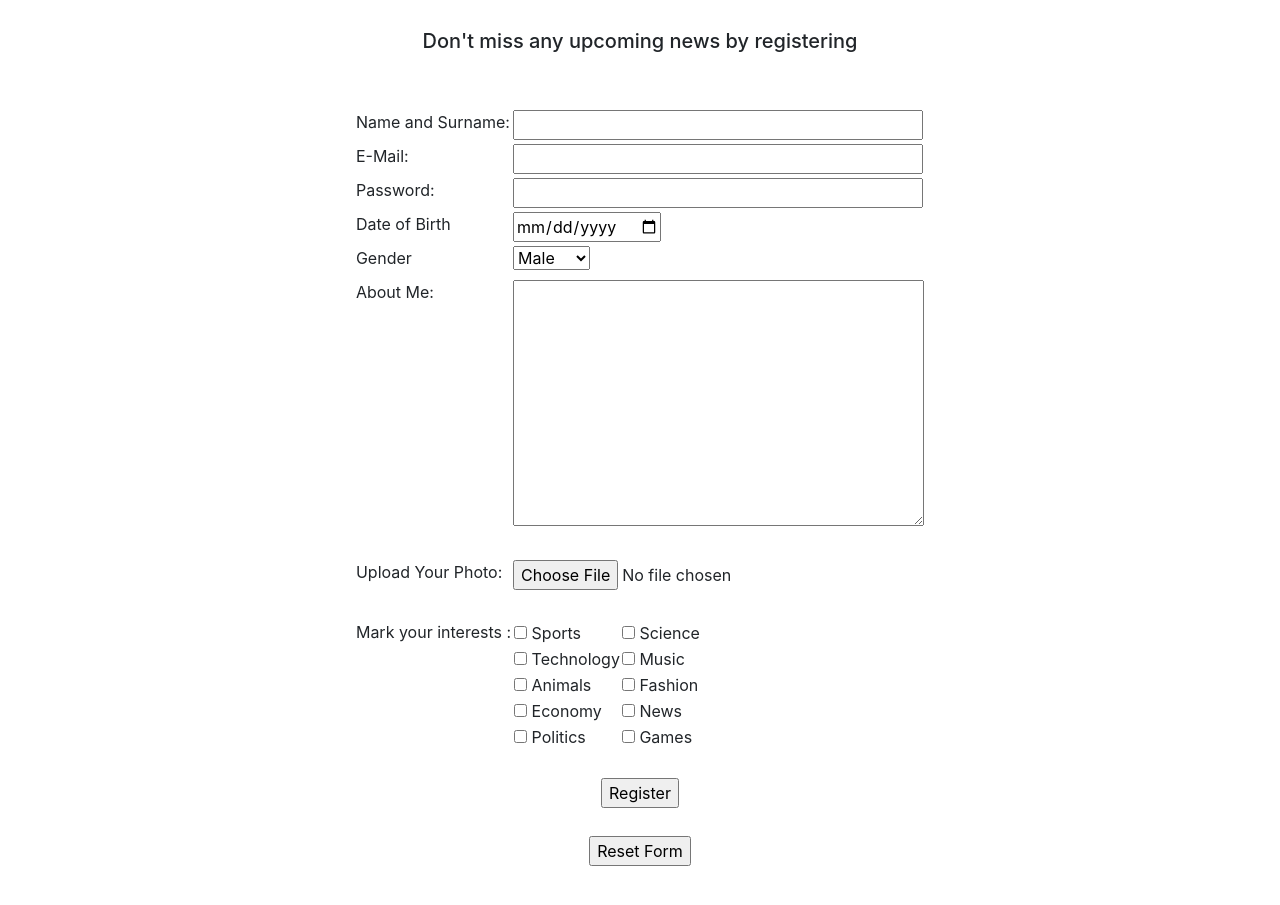
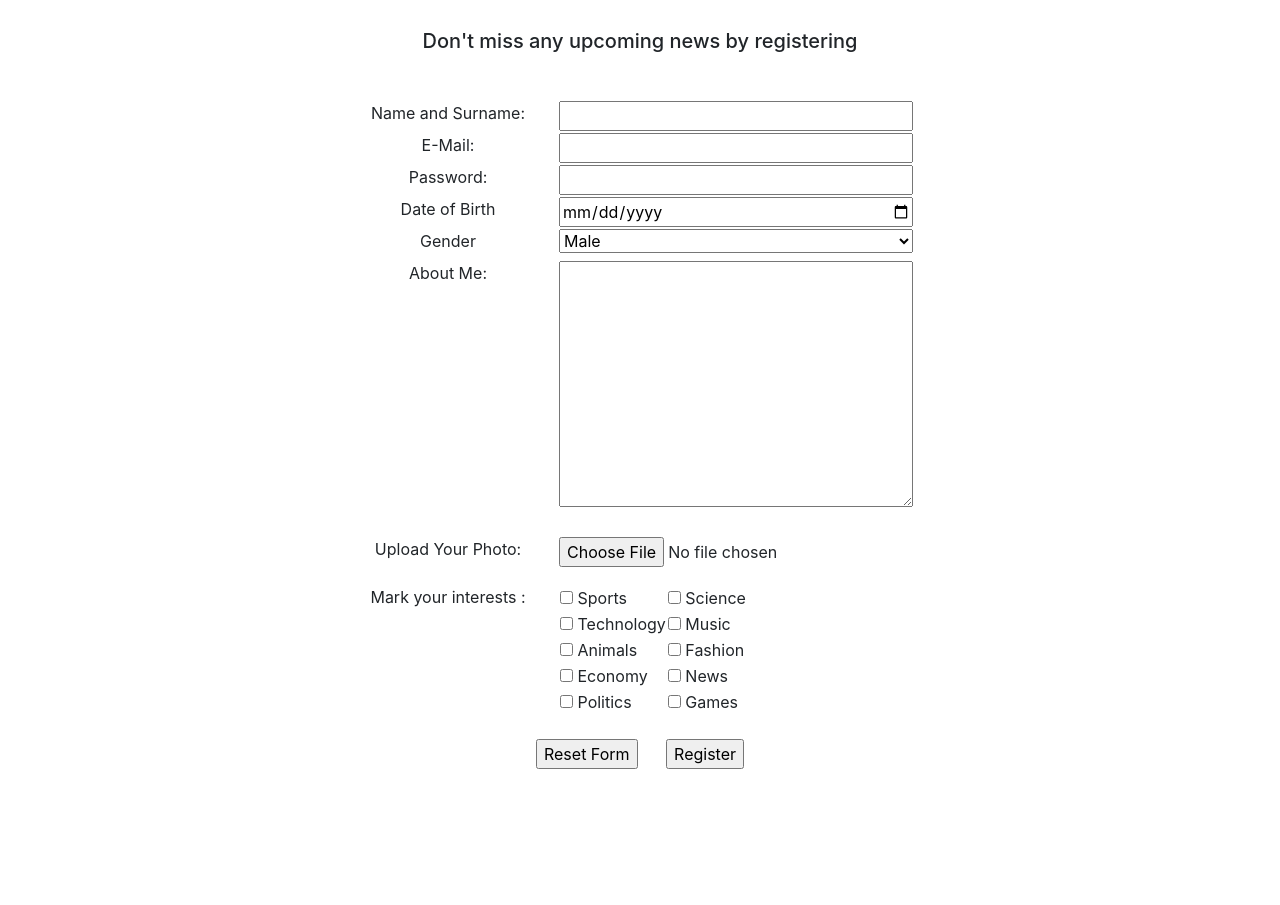
Before and after one commit to shu3hammm/HTMLWebSite_Part2, a website: page registration.html in a window 1280 px wide. Shown: the part 131-1036 px from the top of the page. After the commit the page ends 948 px from the top, so only its background shows below. Drawn offline with Linux system fonts and the light colour scheme.

Commit message:
Add files via upload

```diff
--- a/registration.html
+++ b/registration.html
@@ -12,7 +12,16 @@
 
     <!-- Bootstrap core CSS -->
     <link href="vendor/bootstrap/css/bootstrap.min.css" rel="stylesheet">
+    <style>
+        .form-element {
+            width: 100%;
 
+        }
+
+        .page-body{
+            max-width: 576px;
+        }
+    </style>
 </head>
 
 <body>
@@ -21,7 +30,8 @@
 <nav class="navbar navbar-expand-lg navbar-dark bg-dark static-top">
     <div class="container">
         <a class="navbar-brand" href="index.html">MY WEB SITE</a>
-        <button class="navbar-toggler" type="button" data-toggle="collapse" data-target="#navbarResponsive" aria-controls="navbarResponsive" aria-expanded="false" aria-label="Toggle navigation">
+        <button class="navbar-toggler" type="button" data-toggle="collapse" data-target="#navbarResponsive"
+                aria-controls="navbarResponsive" aria-expanded="false" aria-label="Toggle navigation">
             <span class="navbar-toggler-icon"></span>
         </button>
         <div class="collapse navbar-collapse" id="navbarResponsive">
@@ -56,90 +66,82 @@
 </nav>
 
 <!-- Page Content -->
-<center><br><h1>Register</h1><br>
-<h5>Don't miss any upcoming news by registering</h5><br></center>
-<center><div class="container">
-    <br>
+<div class="text-center mb-5">
+    <br><h1>Register</h1><br>
+    <h5>Don't miss any upcoming news by registering</h5>
+</div>
+
+<div class="container text-center page-body">
     <form action="">
-        <table >
-            <tr>
-                <td valign="top">
+        <div class="row">
+            <div class="col-4">
                 <label>Name and Surname: </label>
-                </td>
-                <td valign="top">
-                    <input type="namesurname" name="namesurname" maxlength="50" size="35">
-                </td>
-            </tr>
-
-            <tr>
-                <td valign="top">
+            </div>
+            <div class="col">
+                <input type="namesurname" name="namesurname" maxlength="50" class="form-element">
+            </div>
+        </div>
+        <div class="row">
+            <div class="col-4">
                 <label>E-Mail: </label>
-                </td>
-                <td valign="top">
-                    <input type="email" name="email" maxlength="80" size="35">
-                </td>
-            </tr>
-            <tr>
-                <td valign="top">
+            </div>
+            <div class="col">
+                <input type="email" name="email" maxlength="80" class="form-element">
+            </div>
+        </div>
+        <div class="row">
+            <div class="col-4">
                 <label>Password: </label>
-                </td>
-                <td valign="top">
-                    <input type="password" name="password" maxlength="50" size="35">
-                </td>
-
-            </tr>
-            <tr>
-                <td valign="top">
+            </div>
+            <div class="col">
+                <input type="password" name="password" maxlength="50" class="form-element">
+            </div>
+        </div>
+        <div class="row">
+            <div class="col-4">
                 <label>Date of Birth </label>
-                </td>
-                <td valign="top">
-                    <input type="date" name="date_of_birth" maxlength="30" size="35">
-                </td>
-            </tr>
-            <tr>
-                <td valign="top">
+            </div>
+            <div class="col">
+                <input type="date" name="date_of_birth" maxlength="30" class="form-element">
+            </div>
+        </div>
+        <div class="row">
+            <div class="col-4">
                 <label>Gender </label>
-                </td>
-                <td valign="top">
-                    <select>
+            </div>
+            <div class="col">
+                <select class="form-element">
                     <option value="male">Male</option>
                     <option value="female">Female</option>
                     <option value="other">Other</option>
                 </select>
-                </td>
-            </tr>
+            </div>
+        </div>
+        <div class="row">
+            <div class="col-4">
+                <label>About Me: </label>
+            </div>
+            <div class="col">
+                <textarea name="about_me" maxlength="1000" rows="10" class="form-element"></textarea>
+            </div>
+        </div>
+        <div class="row mb-3">
+            <div class="col-4">
+                <br><label>Upload Your Photo: </label>
+            </div>
+            <div class="col">
+                <br>
+                <input class="form-element" type="file" name="pic" accept="image/*">
+            </div>
+        </div>
+        <div class="row">
+            <div class="col-4">
+                <label>Mark your interests : </label>
+            </div>
+            <div class="col">
+                <table class="text-left">
                     <tr>
-                <td valign="top">
-                    <label>About Me: </label>
-                </td>
-                <td valign="top">
-                    <textarea name="about_me" maxlength="1000" cols="38" rows="10"></textarea>
-                </td>
-            </tr>
-            <tr>
-                <td><br/></td>
-            </tr>
-            <tr>
-                <td valign="top">
-                    <label>Upload Your Photo: </label>
-                </td>
-                <td valign="top">
-                    <input type="file" name="pic" accept="image/*">
-                </td>
-            </tr>
-
-            <tr>
-                <td><br/></td>
-            </tr>
-
-            <tr>
-                <td valign="top">
-                    <label>Mark your interests : </label>
-                </td>
-                <td valign="top">
-                    <table>
-                        <tr>
-                            <td><input type="checkbox"> Sports </td>
+                        <td><input type="checkbox"> Sports</td>
                         <td><input type="checkbox"> Science</td>
                     </tr>
                     <tr>
@@ -159,31 +161,20 @@
                         <td><input type="checkbox"> Games</td>
                     </tr>
                 </table>
-                </td>
-            </tr>
-            <tr>
-                <td><br/></td>
-            </tr>
+            </div>
+        </div>
+        <div class="row">
+            <div class="col ">
+                <br>
+                <input type="reset" value="Reset Form" class="mr-4">
+                <input type="submit" value="Register" onclick="alert('Thanks for registration!')">
 
+            </div>
+        </div>
 
-            <tr>
-                <td colspan="2" align="center">
-                    <input type="submit" value="Register" onclick="alert('Thanks for registration!')">
-                </td>
-            </tr>
-            <tr>
-                <td><br/></td>
-            </tr>
-            <tr>
-                <td colspan="2" align="center">
-                    <input type="reset" value="Reset Form">
-                </td>
-            </tr>
-
-        </table>
     </form>
     <br><br>
-</div></center>
+</div>
 
 <!-- Bootstrap core JavaScript -->
 <script src="vendor/jquery/jquery.min.js"></script>
```
Also changed, not shown: contactme.html (+62 -53 lines), index.html (+1 -1 lines), musics.html (+22 -22 lines). Lines whose indentation alone changed are shown as unchanged.
